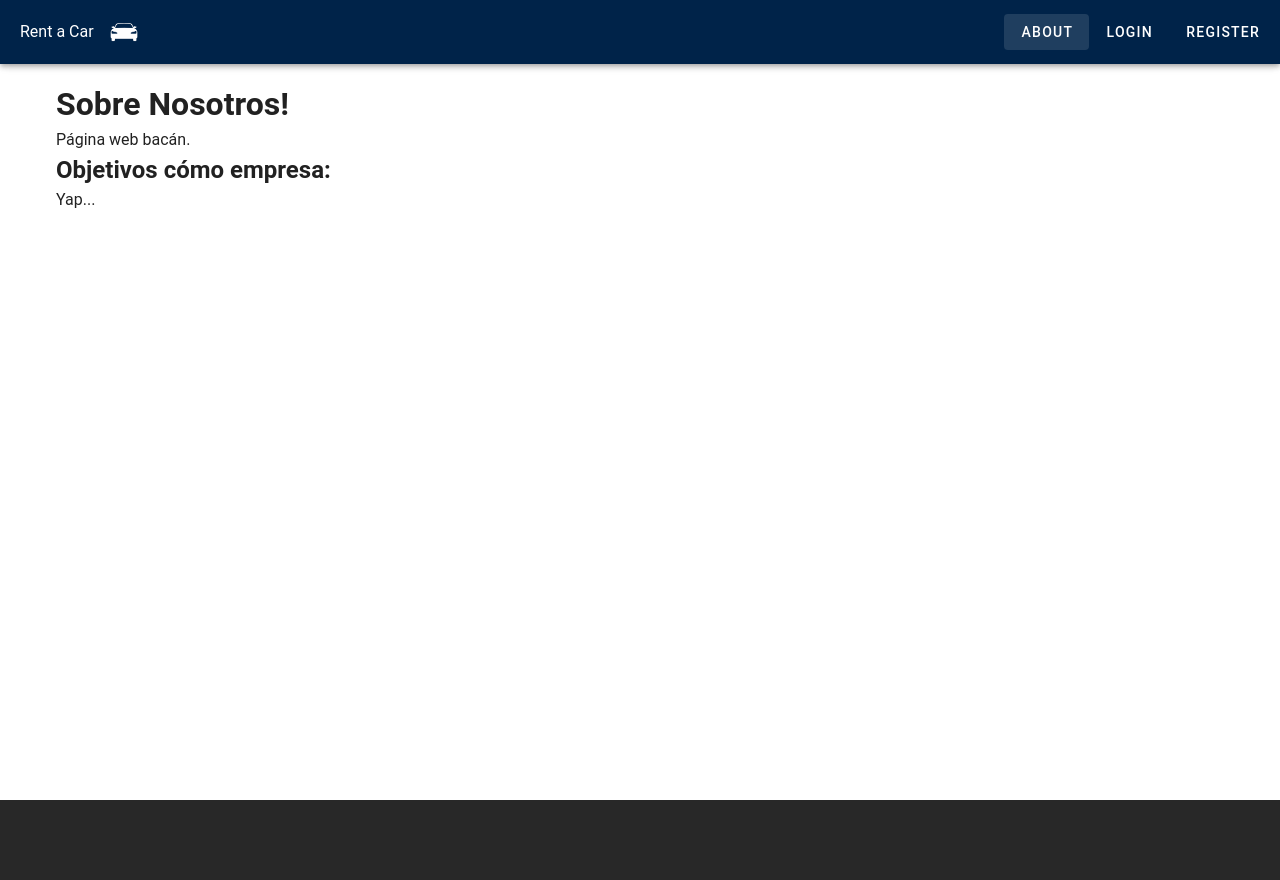
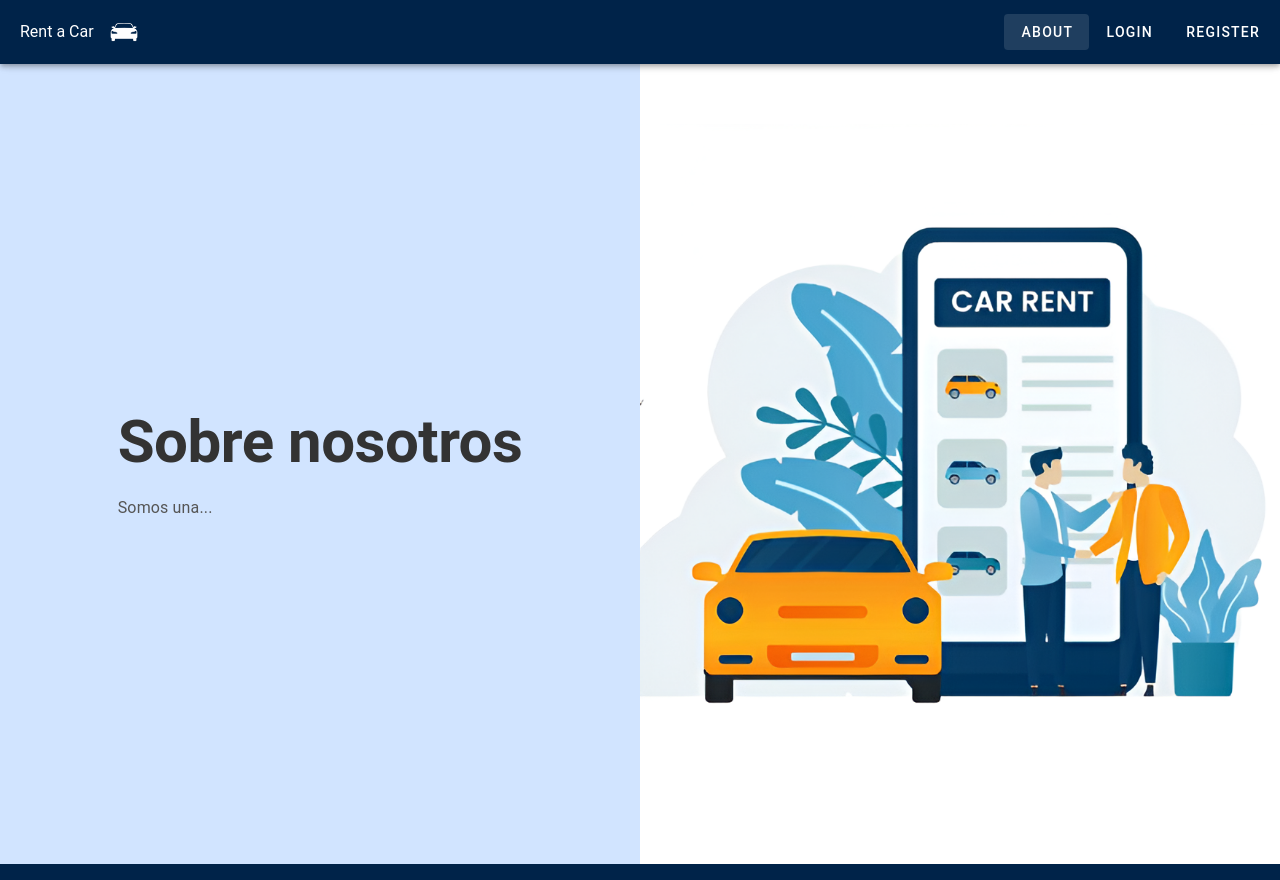
Before and after one commit to solarc3/fingeso-rent-a-car, a Vue app in the folder frontend/: page /about in a window 1280 px wide. Before the commit the page ends 800 px from the top, so only its background shows below. Built offline with nearby package versions, Linux system fonts and the light colour scheme.

Commit message:
Lo del About.vue

```diff
--- a/frontend/src/pages/About.vue
+++ b/frontend/src/pages/About.vue
@@ -1,17 +1,62 @@
 <template>
-  <v-container>
-    <h1> Sobre Nosotros! </h1>
+  <!-- Contenido Principal -->
+  <v-container
+    fluid
+    class="pa-0"
+  >
+    <v-row
+      no-gutters
+      style="min-height: 100vh;"
+    >
+      <v-col
+        cols="12"
+        md="6"
+        class="d-flex align-center justify-center pa-10"
+        style="background-color: #d1e4ff"
+      >
+        <div>
+          <h1
+            class="text-h2 font-weight-bold"
+            style="color: #333;"
+          >
+            Sobre nosotros
+          </h1>
+          <p
+            class="text-subtitle-1 mt-4"
+            style="color: #555;"
+          >
+            Somos una...
+          </p>
+        </div>
+      </v-col>
 
-    <p> Página web bacán. </p>
+      <v-img
+        src="../assets/about.png"
+        max-width="800"
+        class="mx-auto mb-4"
+      />
+    </v-row>
 
-    <h2> Objetivos cómo empresa: </h2>
-
-    <p> Yap... </p>
+    <v-footer
+      color="#002349"
+      padless
+    />
   </v-container>
 </template>
 
 <script>
-export default {
 
-};
 </script>
+
+<style scoped>
+h1 {
+  line-height: 1.2;
+}
+
+
+p {
+  font-size: 1.1rem;
+  line-height: 1.8;
+}
+
+</style>
```
